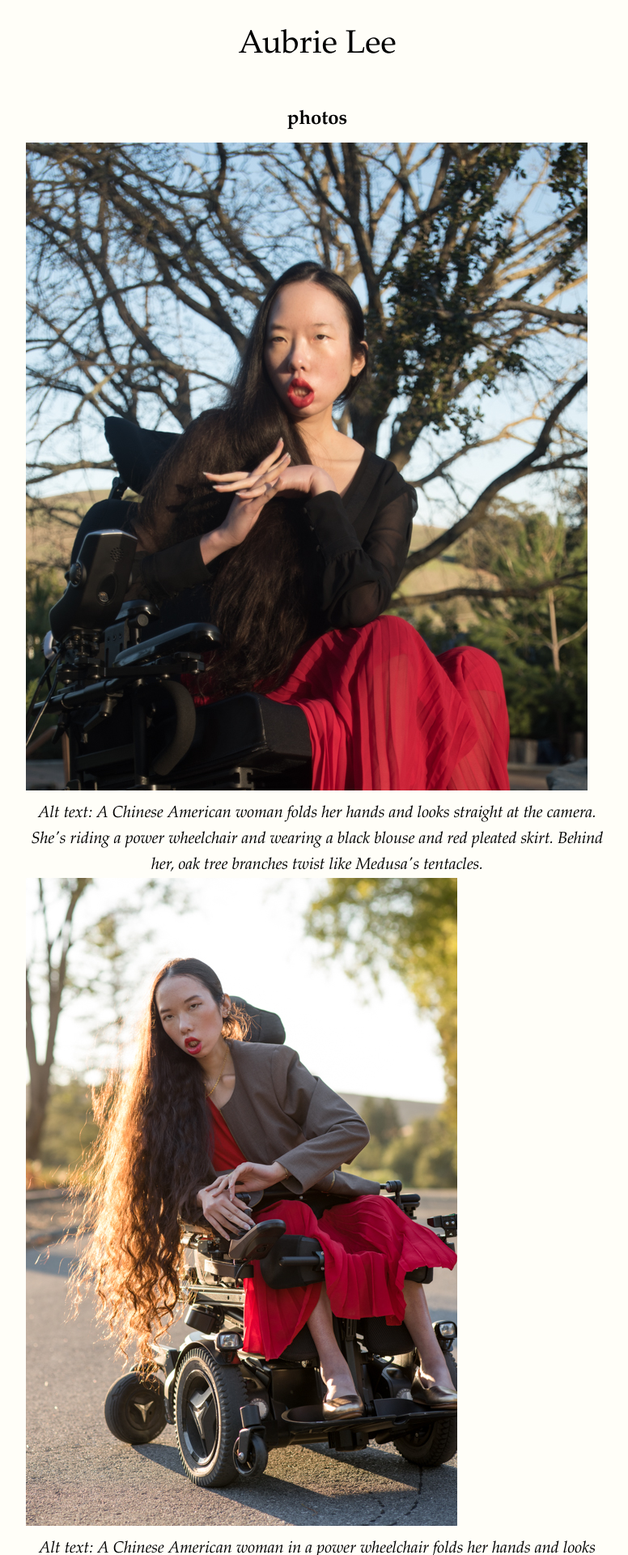
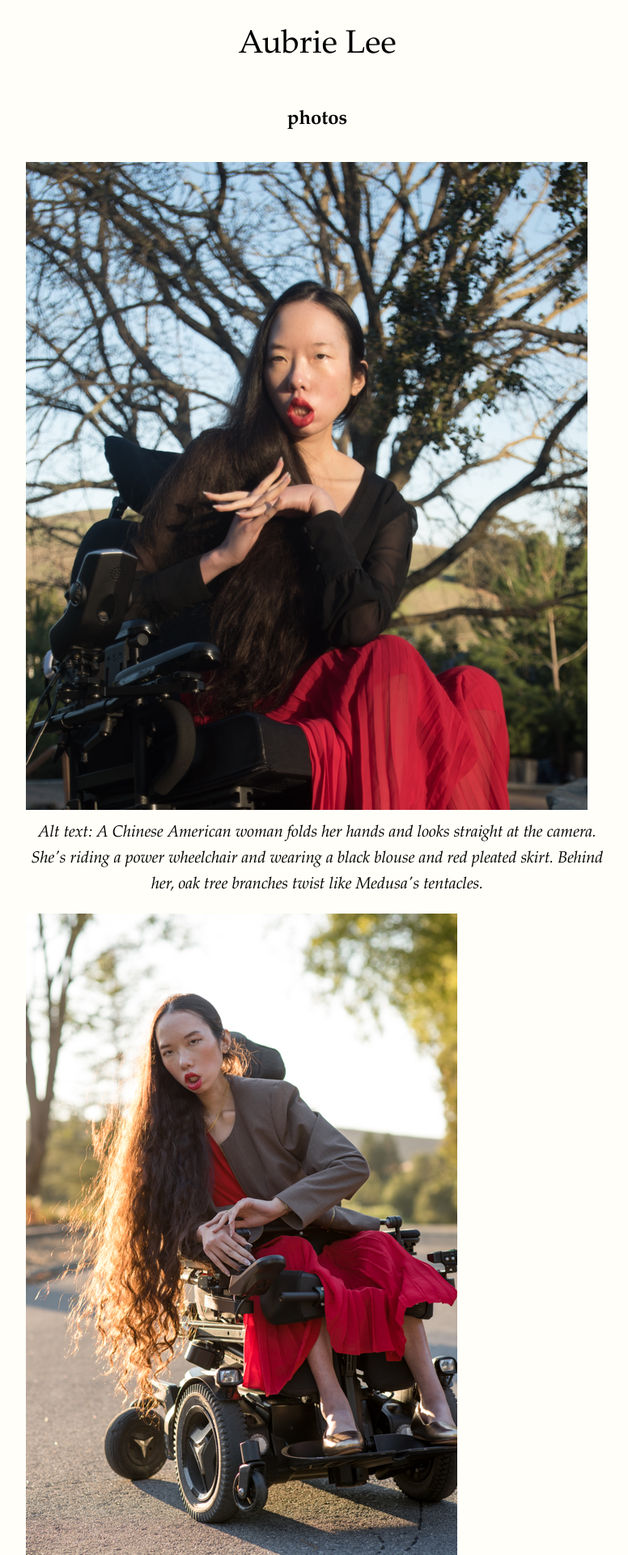
Before and after one commit to aubrielee/aubrielee.github.io, a Jekyll site: the page photoandbio.html, which Jekyll copies as it is, in a window 1280 px wide. Shown: the top 1920 px of the page at 81% size, without its empty margins (248-1024 px from the left). Built offline with Jekyll 4.4.1, drawn with Linux system fonts in a browser that asks for light colours; some web fonts are replaced.

Commit message:
Update photoandbio.html

```diff
--- a/photoandbio.html
+++ b/photoandbio.html
@@ -41,7 +41,7 @@
             <div class="loneTitle" id="">
                 <h1>Aubrie Lee</h1>
             </div>
-            <div class="loneWriting">
+            <div class="loneWriting spacedText">
 
                 <h2>photos</h2>
 
```
